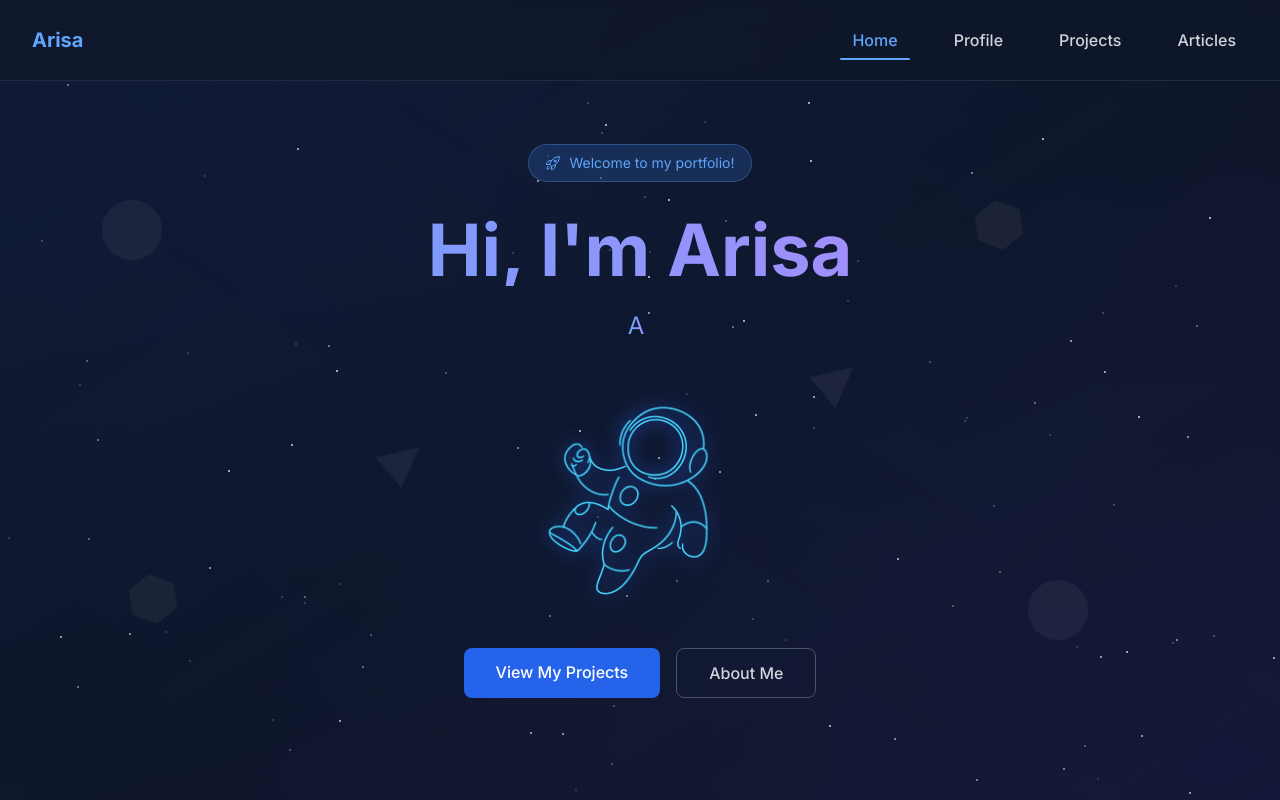
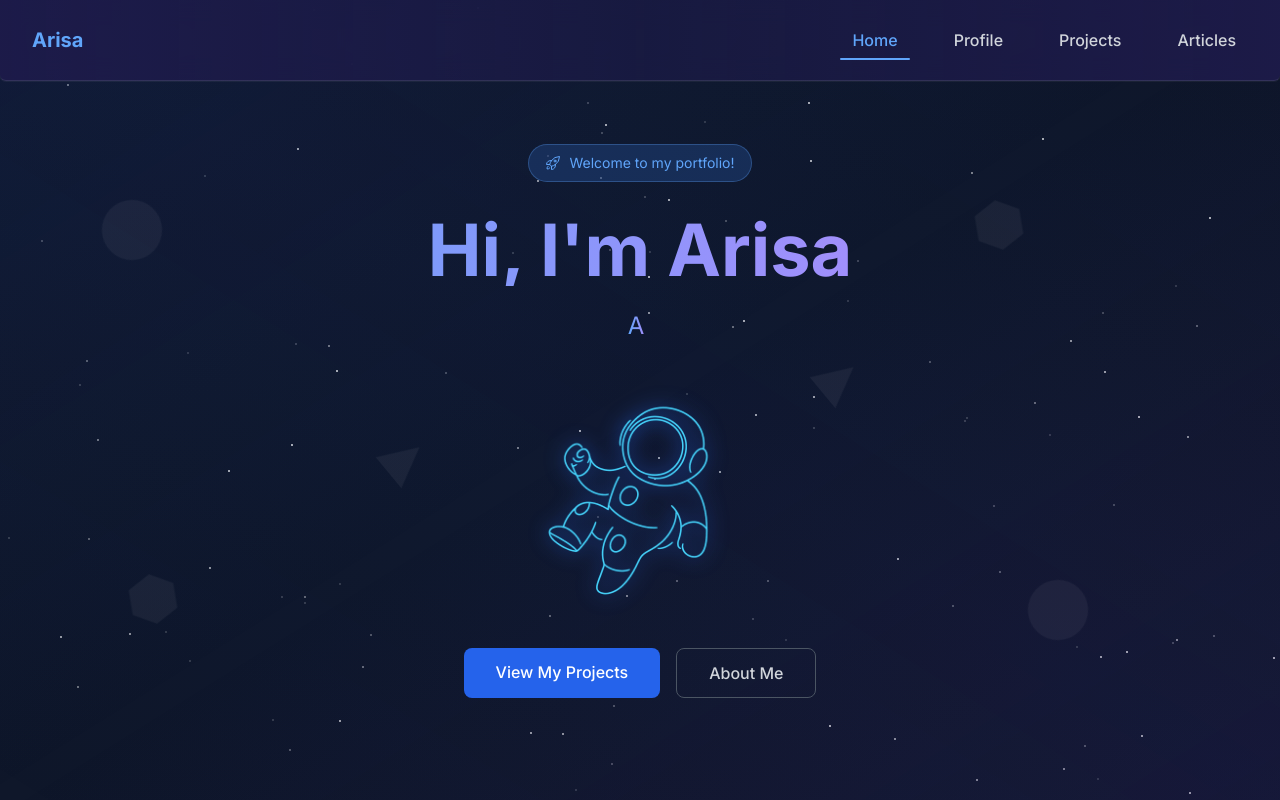
Before and after one commit to ARISA1115/portfolio, a Next.js app: page / in a window 1280 px wide. Shown: the top 800 px of the page. Built offline with nearby package versions, Linux system fonts and the light colour scheme.

Commit message:
[style]ヘッダーのグラデーションを背景と統一感あるデザインに調整

```diff
--- a/src/components/Navigation.tsx
+++ b/src/components/Navigation.tsx
@@ -14,7 +14,11 @@ const Navigation = () => {
   ];
 
   return (
-    <nav className="fixed top-0 left-0 right-0 z-40 isolate bg-slate-900/80 backdrop-blur-sm border-b border-slate-700/50">
+  <nav className="fixed top-0 left-0 right-0 z-50
+  bg-gradient-to-r from-indigo-950/90 via-indigo-950/60 to-indigo-950/90
+  backdrop-blur-md border-b border-white/10
+  ring-1 ring-white/5
+  rounded-b-md">
       <div className="max-w-7xl mx-auto px-4 sm:px-6 lg:px-8">
         <div className="flex items-center justify-between h-20">
           {/* Logo */}
```
